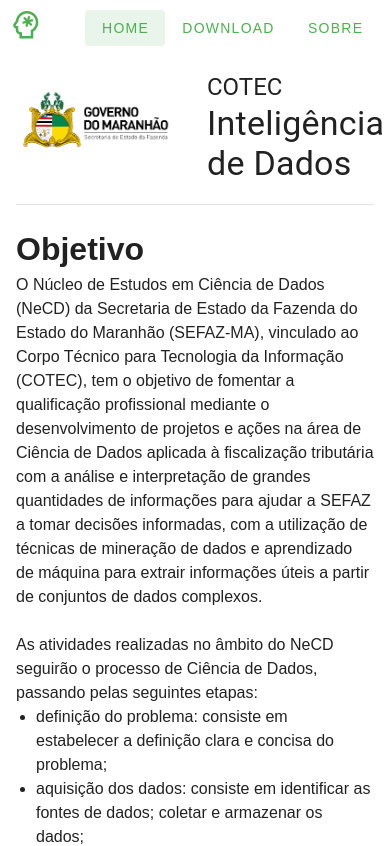
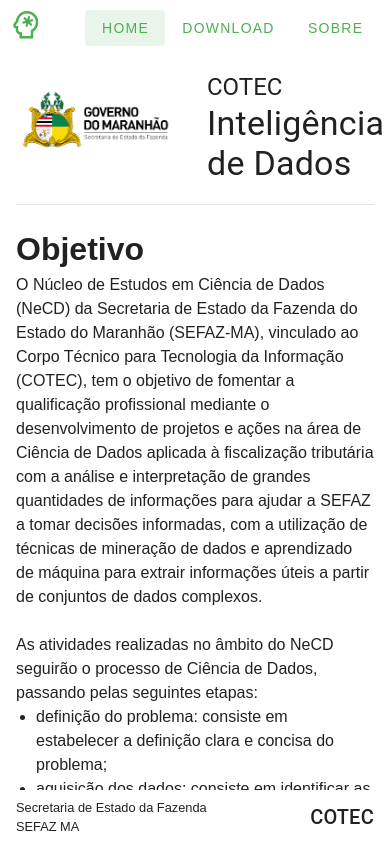
Before and after one commit to Guihumberto/lab-sefaz, a Nuxt app: page / in a window 390 px wide. Shown: the top 846 px of the page. Built offline with nearby package versions, Linux system fonts and the light colour scheme.

Commit message:
fixed layour

```diff
--- a/layouts/default.vue
+++ b/layouts/default.vue
@@ -1,10 +1,11 @@
 <template>
     <v-app class="app">
-        <v-layout v-if="resources.readLoad">
         <v-app-bar
+            app
             flat
             class="text-center"
             density="comfortable"
+            v-if="resources.readLoad"
         >
             <div class="d-flex mx-auto">
                 <v-app-bar-title class="mr-10">
@@ -23,27 +24,12 @@
                 </v-btn>
             </div>
         </v-app-bar>
-            <v-main>
+        <v-main v-if="resources.readLoad">
             <v-container style="max-width: 1180px;">
                 <slot />
             </v-container>
         </v-main>
-            <v-footer
-                app
-                class="d-flex flex-column"
-            >
-                <div class="d-flex w-100 align-center">
-                    <small class="mr-10">
-                        Secretaria de Estado da Fazenda <br class="d-flex d-sm-none">
-                        SEFAZ MA
-                    </small>
-                    <v-spacer></v-spacer>
-                    <h1 class="text-h6">COTEC</h1>
-                </div>
-            </v-footer>
-        </v-layout>
-        <v-layout v-else>
-            <v-main>
+        <v-main v-else>
             <v-container  class="fill-height bg-grey-lighten-4" fluid>
                 <v-row>
                     <v-col cols="12">
@@ -67,7 +53,20 @@
                 </v-row>
             </v-container>
         </v-main>
-        </v-layout>
+        <v-footer
+            v-if="resources.readLoad"
+            app
+            class="d-flex flex-column"
+        >
+            <div class="d-flex w-100 align-center">
+                <small class="mr-10">
+                    Secretaria de Estado da Fazenda <br class="d-flex d-sm-none">
+                    SEFAZ MA
+                </small>
+                <v-spacer></v-spacer>
+                <h1 class="text-h6">COTEC</h1>
+            </div>
+        </v-footer>
     </v-app>
 </template>
 
```
Lines whose indentation alone changed are shown as unchanged.
